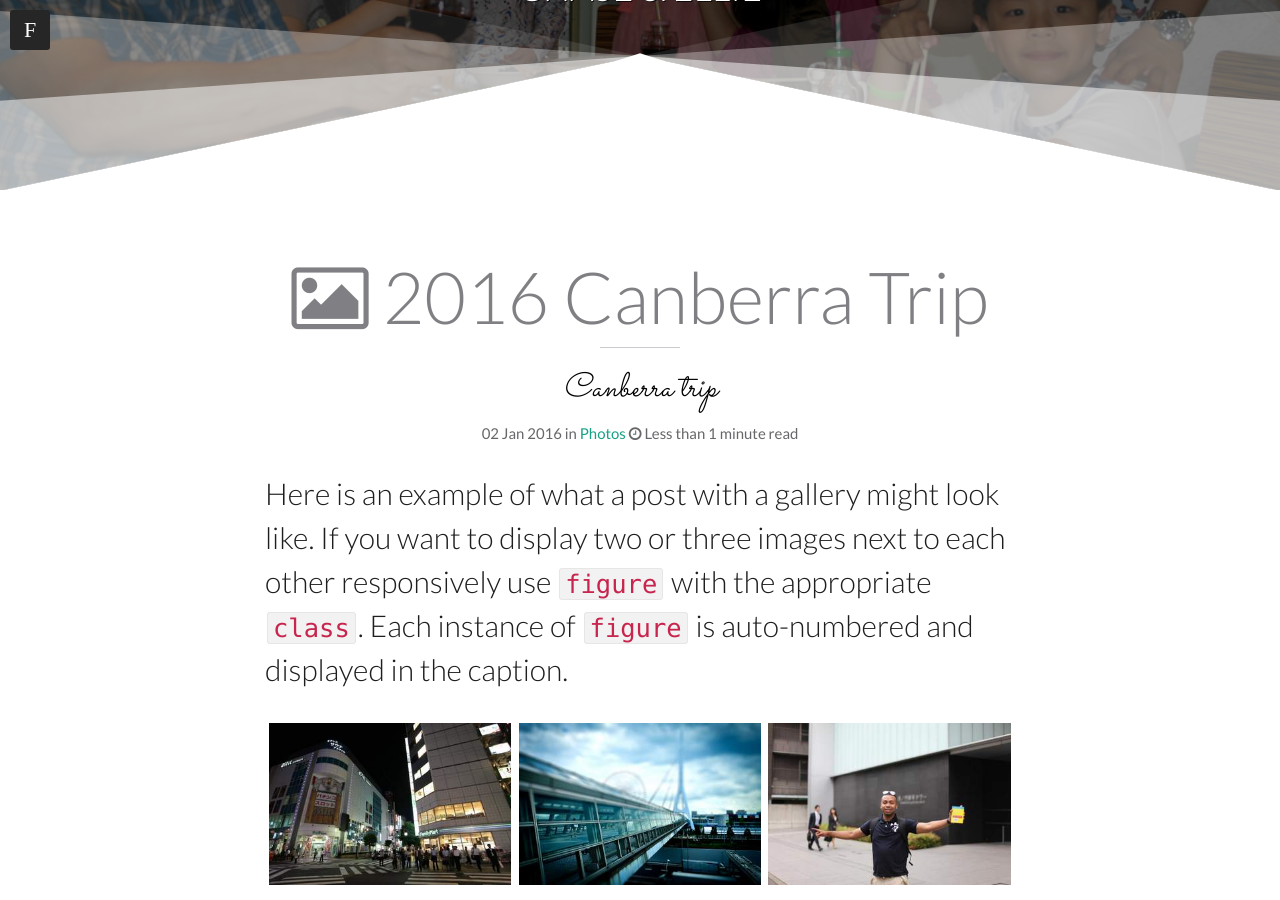
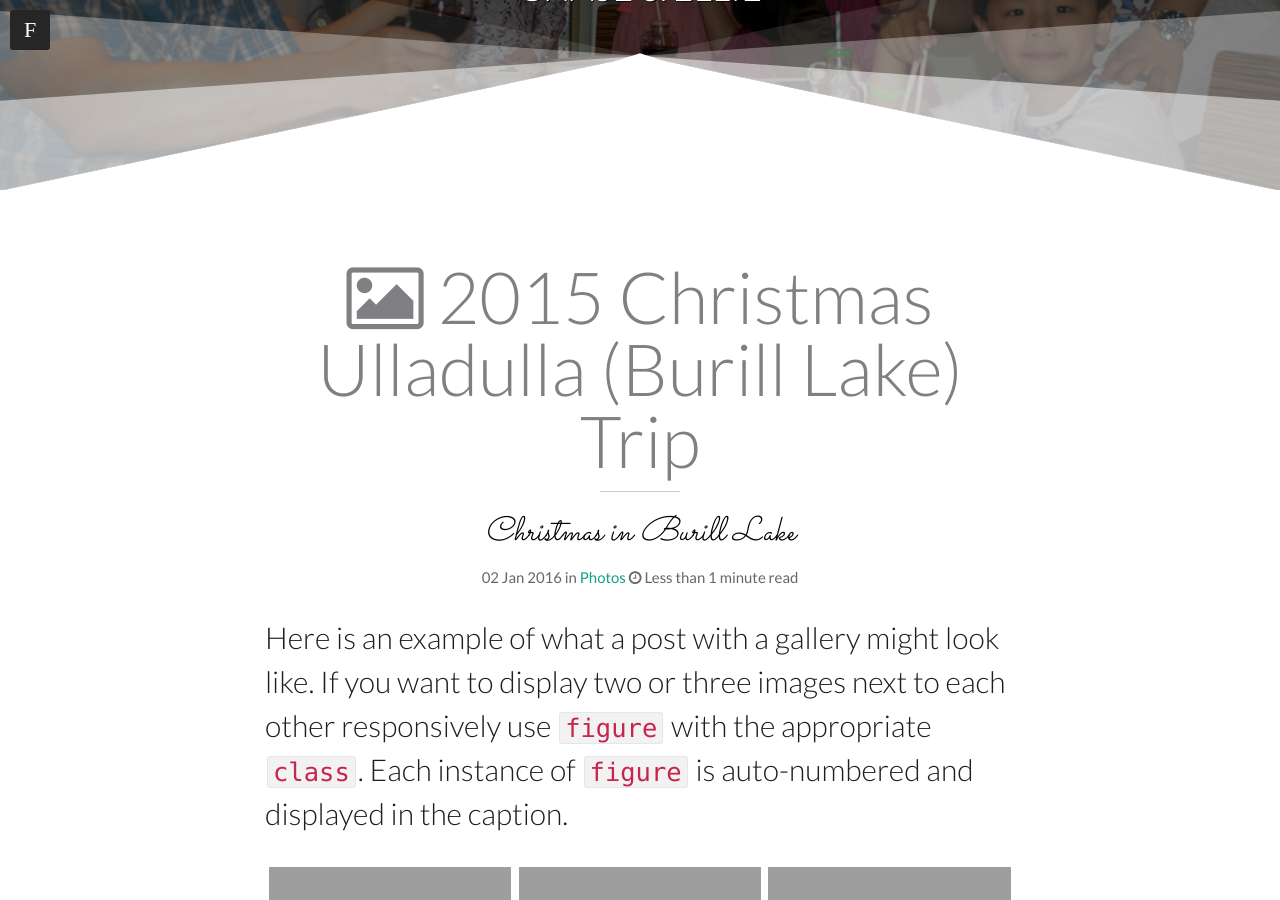
Before and after one commit to chaseq-com/chaseq-com.github.io, a Jekyll site: the page built from _posts/2016-01-02-canberra-post.md, in a window 1280 px wide and 900 px high, scrolled down 350 px. Built offline with Jekyll 4.4.1, drawn with Linux system fonts in a browser that asks for light colours; nearby versions of some CDN libraries; a script that is not in the unit is left out; comment, search, counter and statistics services are not loaded; some of the changed text lies outside the part shown; grey boxes are pictures that could not be loaded.

Commit message:
test flickr link in gallery

```diff
--- a/_posts/2016-01-02-canberra-post.md
+++ b/_posts/2016-01-02-canberra-post.md
@@ -1,8 +1,8 @@
 ---
 layout: post
 type: photo
-title: "2016 Canberra Trip"
-description: "Canberra trip"
+title: "2015 Christmas Ulladulla (Burill Lake) Trip"
+description: "Christmas in Burill Lake"
 category: photos
 tags: [images, gallery]
 imagefeature: post/p20151224-1.jpg
@@ -12,24 +12,14 @@
 Here is an example of what a post with a gallery might look like. If you want to display two or three images next to each other responsively use `figure` with the appropriate `class`. Each instance of `figure` is auto-numbered and displayed in the caption.
 
 <figure class="third">
-	<a href="{{ site.url }}/images/gallery1/photo (4).jpg"><img src="{{ site.url }}/images/gallery1/photo (3).jpg"></a>
-	<a href="{{ site.url }}/images/gallery1/photo (18).jpg"><img src="{{ site.url }}/images/gallery1/photo (17).jpg"></a>
-	<a href="{{ site.url }}/images/gallery1/photo (10).jpg"><img src="{{ site.url }}/images/gallery1/photo (9).jpg"></a>
+	<a data-flickr-embed="true"  href="https://www.flickr.com/photos/sheenzhaox/23512842614/in/datetaken/" title="SAM_1822"><img src="https://farm2.staticflickr.com/1618/23512842614_7cbca5a668_b.jpg" width="1024" height="683" alt="SAM_1822"></a><script async src="//embedr.flickr.com/assets/client-code.js" charset="utf-8"></script>
+	<a data-flickr-embed="true"  href="https://www.flickr.com/photos/sheenzhaox/24087510936/in/datetaken/" title="SAM_1845"><img src="https://farm2.staticflickr.com/1541/24087510936_18e0124491_b.jpg" width="1024" height="683" alt="SAM_1845"></a><script async src="//embedr.flickr.com/assets/client-code.js" charset="utf-8"></script>
+	<a data-flickr-embed="true"  href="https://www.flickr.com/photos/sheenzhaox/23820844650/in/datetaken/" title="IMG_20151226_082114~2"><img src="https://farm2.staticflickr.com/1670/23820844650_d03f8d1d53_b.jpg" width="1024" height="768" alt="IMG_20151226_082114~2"></a><script async src="//embedr.flickr.com/assets/client-code.js" charset="utf-8"></script>
 </figure>
 <figure class="half">
-	<a href="{{ site.url }}/images/gallery1/photo (6).jpg"><img src="{{ site.url }}/images/gallery1/photo (5).jpg"></a>
-	<a href="{{ site.url }}/images/gallery1/photo (12).jpg"><img src="{{ site.url }}/images/gallery1/photo (11).jpg"></a>
+	<a data-flickr-embed="true"  href="https://www.flickr.com/photos/sheenzhaox/24058182376/in/datetaken/" title="SAM_2002"><img src="https://farm6.staticflickr.com/5631/24058182376_2609629b2c_b.jpg" width="683" height="1024" alt="SAM_2002"></a><script async src="//embedr.flickr.com/assets/client-code.js" charset="utf-8"></script>
+	<a data-flickr-embed="true"  href="https://www.flickr.com/photos/sheenzhaox/24078068726/in/datetaken/" title="20151226_134840"><img src="https://farm6.staticflickr.com/5769/24078068726_07d7f9c1a1_b.jpg" width="1024" height="576" alt="20151226_134840"></a><script async src="//embedr.flickr.com/assets/client-code.js" charset="utf-8"></script>
 </figure>
 <figure>
-	<a href="{{ site.url }}/images/gallery1/photo (16).jpg"><img src="{{ site.url }}/images/gallery1/photo (16).jpg"></a>
+	<a data-flickr-embed="true"  href="https://www.flickr.com/photos/sheenzhaox/23798146660/in/datetaken/" title="SAM_2186"><img src="https://farm2.staticflickr.com/1656/23798146660_17a027948b_b.jpg" width="1024" height="683" alt="SAM_2186"></a><script async src="//embedr.flickr.com/assets/client-code.js" charset="utf-8"></script>
 </figure>
-<figure class="half">
-	<a href="{{ site.url }}/images/gallery1/photo (14).jpg"><img src="{{ site.url }}/images/gallery1/photo (13).jpg"></a>
-	<a href="{{ site.url }}/images/gallery1/photo (20).jpg"><img src="{{ site.url }}/images/gallery1/photo (19).jpg"></a>
-</figure>
-<figure class="third">
-	<a href="{{ site.url }}/images/gallery1/photo (22).jpg"><img src="{{ site.url }}/images/gallery1/photo (21).jpg"></a>
-	<a href="{{ site.url }}/images/gallery1/photo (24).jpg"><img src="{{ site.url }}/images/gallery1/photo (23).jpg"></a>
-	<a href="{{ site.url }}/images/gallery1/photo (74).jpg"><img src="{{ site.url }}/images/gallery1/photo (73).jpg"></a>
-	<figcaption>Photos from my Japan trip.</figcaption>
-</figure>
```
